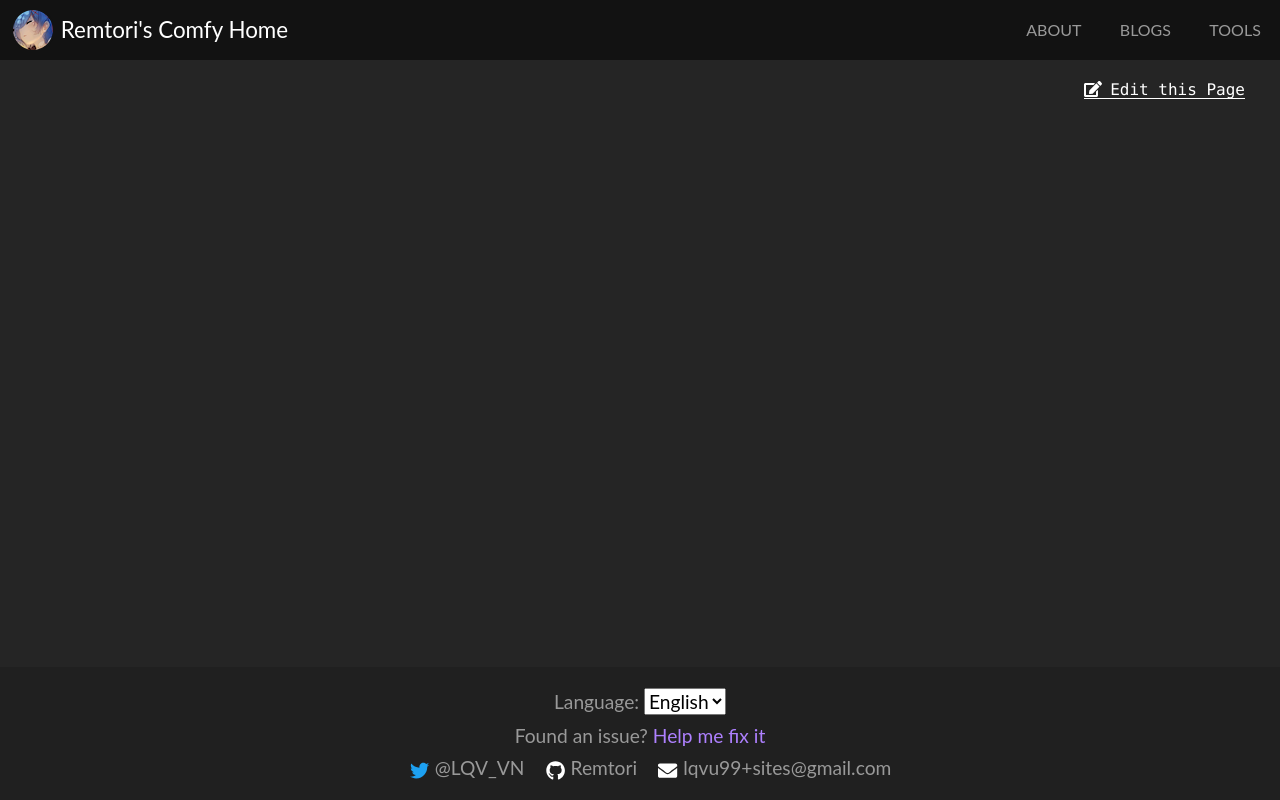
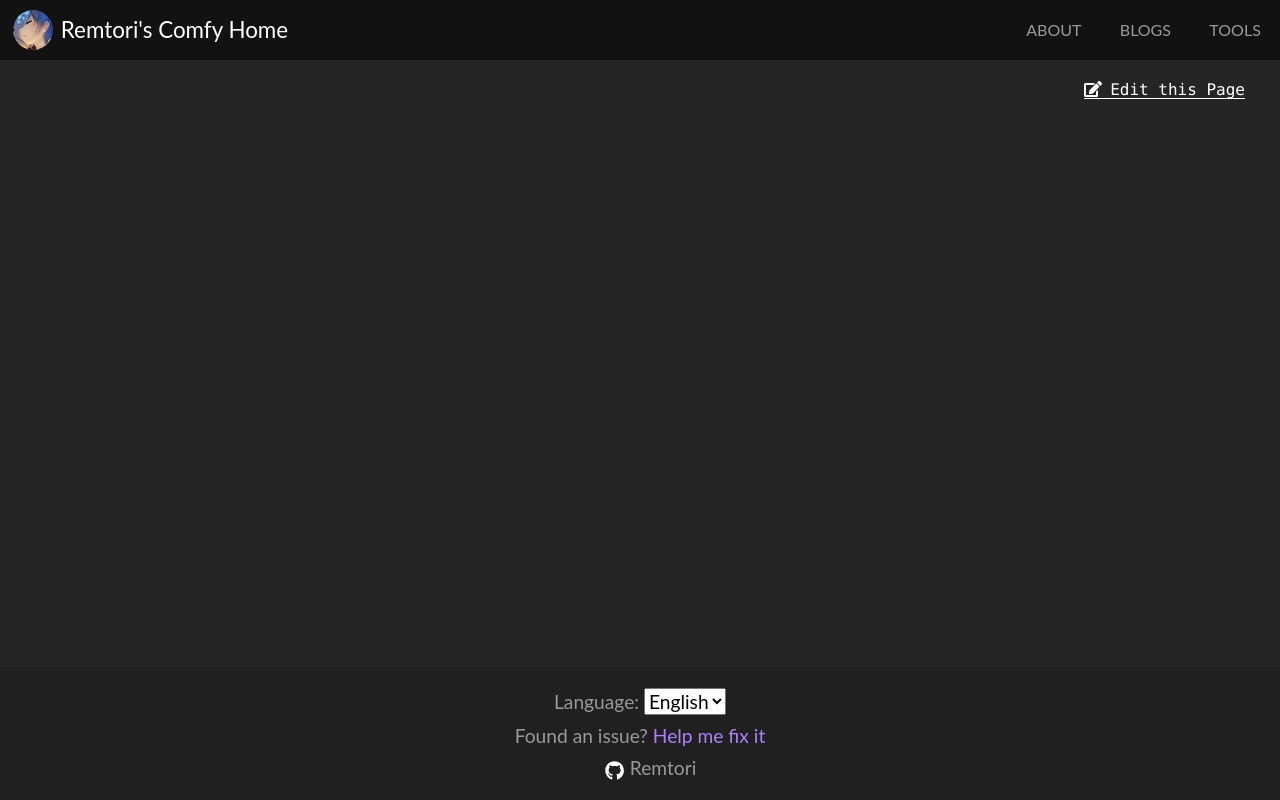
Before and after one commit to remtori/my-website, a Next.js app: page /about in a window 1280 px wide. Built offline with nearby package versions, Linux system fonts and the light colour scheme.

Commit message:
I care about privacy

```diff
--- a/content/about.md
+++ b/content/about.md
@@ -7,8 +7,6 @@ I'm the guy who make this, pretty proud of myself for that tbh ~
 
 ## Personal Info
 
-I am Lê Quang Vũ, an 90's kid, one of the last of them btw, an 99er.
-
 At of the time writing this i studying Computer Science at University of Science at Hồ Chí Minh city.
 
 I like games, anime and coding. In my honest opinion, i am not a creative person which is why i love its when i come up with something creative like the name "Remtori". Its a combination of the two anime characters i really love at the time, Rem (in Re: Zero) and Kotori (full name Kotori Minami in Love Live!)
--- a/src/components/Layout.tsx
+++ b/src/components/Layout.tsx
@@ -67,17 +67,9 @@ const Footer: FunctionComponent = () => {
 				</Link>
 			</div>
 			<div>
-				<Link href="https://twitter.com/lqv_vn" className={styles.social}>
-					<Icon className={cx(styles.icon, styles.iconTwitter)} icon={faTwitter as any} />
-					<span>@LQV_VN</span>
-				</Link>
 				<Link href="https://github.com/remtori" className={styles.social}>
 					<Icon className={cx(styles.icon, styles.iconWhite)} icon={faGithub as any} />
 					<span>Remtori</span>
-				</Link>
-				<Link href="mailto:lqvu99+sites@gmail.com" className={styles.social}>
-					<Icon className={cx(styles.icon, styles.iconWhite)} icon={faEnvelope as any} />
-					<span>lqvu99+sites@gmail.com</span>
 				</Link>
 			</div>
 		</footer>
```
